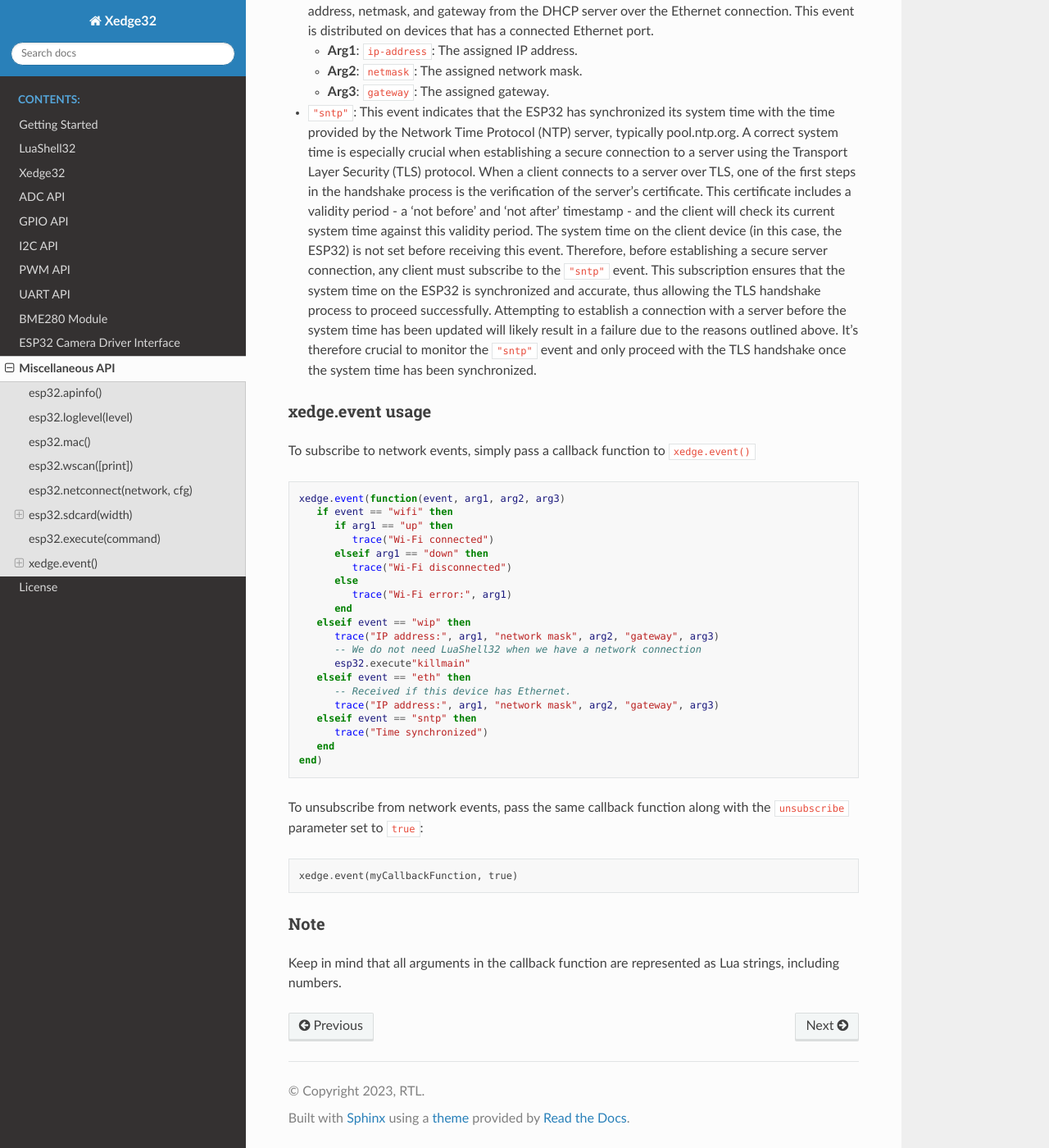
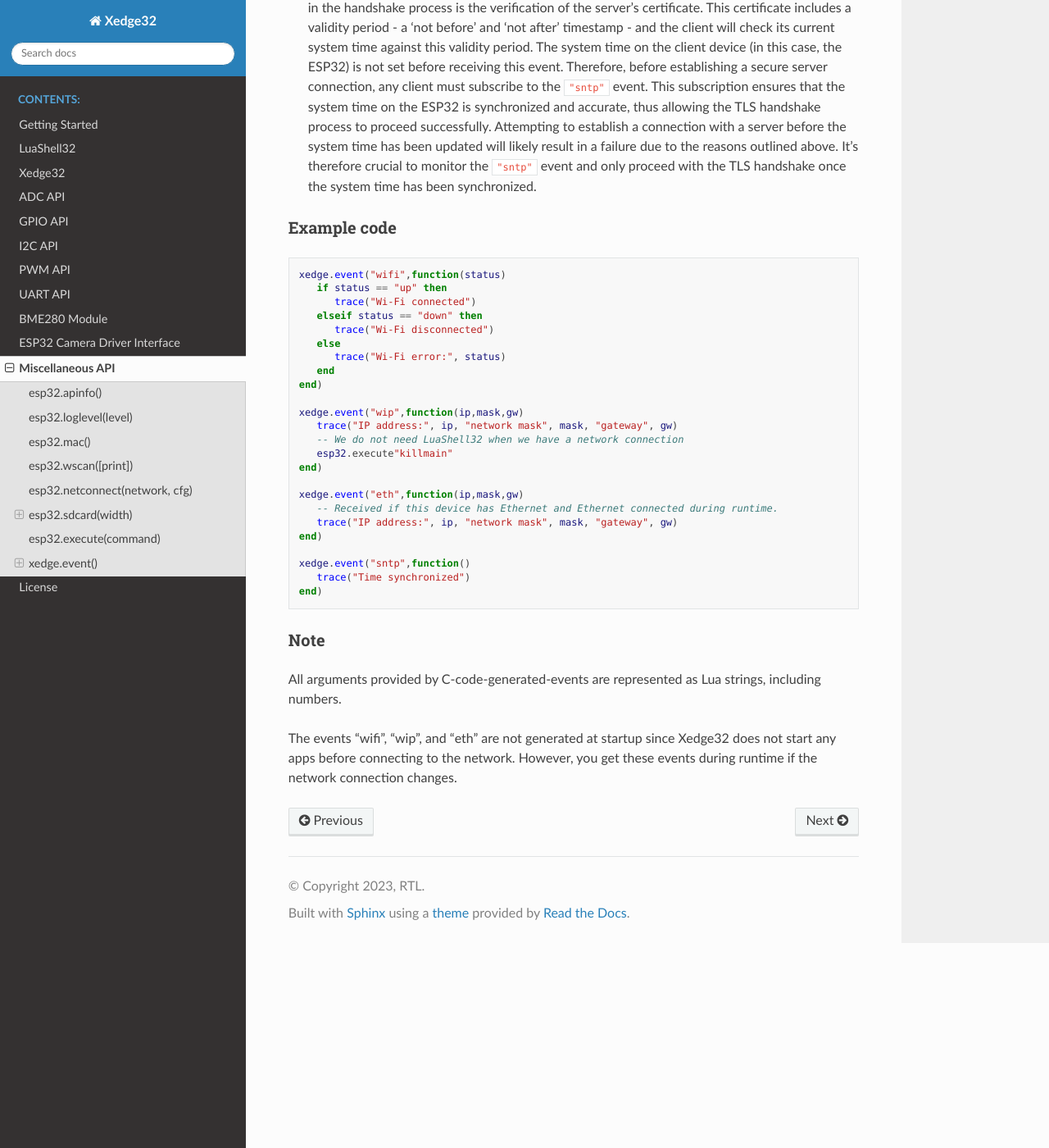
Before and after one commit to RealTimeLogic/Xedge32, a Sphinx documentation site: the page built from doc/source/misc.rst, in a window 1280 px wide and 1400 px high, scrolled down 5156 px. Shown: the whole window at 82% size. Built offline with Sphinx 7.4.7 and the Read the Docs theme 2.0.0, drawn with Linux system fonts in a browser that asks for light colours; some of the changed text lies outside the part shown.

Commit message:
Update misc.rst

```diff
--- a/doc/source/misc.rst
+++ b/doc/source/misc.rst
@@ -177,23 +177,11 @@
 xedge.event()
 -----------------
 
-Xedge32 extends the `xedge.event() <https://realtimelogic.com/ba/doc/?url=Xedge.html#event>`_ mechanism, allowing you to subscribe and unsubscribe from network events, thus enabling the monitoring of network status changes.
-
-Syntax
-~~~~~~~
+Xedge32 extends the Xedge xedge.event() mechanism, allowing you to subscribe and unsubscribe from network events, thus enabling the monitoring of network status changes. The following shows the xedge.event() function in the `Xedge xedge.event() <https://realtimelogic.com/ba/doc/?url=Xedge.html#event>`_ documentation.
 
 .. code-block:: lua
 
-   xedge.event(callback [,unsubscribe])
-
-Parameters
-~~~~~~~~~~~
-
-- ``callback``: A function that will be called when a network event occurs.
-- ``unsubscribe``: An optional boolean parameter. If set to ``true``, the callback function will be unsubscribed from network events.
-
-Callback Function
-~~~~~~~~~~~~~~~~~~
+   xedge.event(event, callback [,unsubscribe])
 
 The specified ``callback`` function will be called when the network changes state or when an error or warning message is generated. The function takes the following arguments, all represented as Lua strings, including numbers:
 
@@ -202,7 +190,6 @@
   - **Arg1**: ``"up"``: Wi-Fi has transitioned from not connected to connected.
   - **Arg1**: ``"down"``: Wi-Fi has transitioned from connected to not connected.
   - **Arg1**: ``number``: A warning or error number as defined in the ESP-IDF (Espressif IoT Development Framework).
-
 
 
 - ``wip`` (WiFi IP address received): Indicates that the device has successfully obtained its IP address, netmask, and gateway from the DHCP server over the WiFi connection.
@@ -220,40 +207,40 @@
 - ``"sntp"``: This event indicates that the ESP32 has synchronized its system time with the time provided by the Network Time Protocol (NTP) server, typically pool.ntp.org. A correct system time is especially crucial when establishing a secure connection to a server using the Transport Layer Security (TLS) protocol. When a client connects to a server over TLS, one of the first steps in the handshake process is the verification of the server's certificate. This certificate includes a validity period - a 'not before' and 'not after' timestamp - and the client will check its current system time against this validity period.  The system time on the client device (in this case, the ESP32) is not set before receiving this event. Therefore, before establishing a secure server connection, any client must subscribe to the ``"sntp"`` event. This subscription ensures that the system time on the ESP32 is synchronized and accurate, thus allowing the TLS handshake process to proceed successfully. Attempting to establish a connection with a server before the system time has been updated will likely result in a failure due to the reasons outlined above. It's therefore crucial to monitor the ``"sntp"`` event and only proceed with the TLS handshake once the system time has been synchronized.
 
 
-xedge.event usage
-~~~~~~~~~~~~~~~~~~~~~
-
-To subscribe to network events, simply pass a callback function to ``xedge.event()``
+Example code
+~~~~~~~~~~~~~~~~
 
 .. code-block:: lua
 
-   xedge.event(function(event, arg1, arg2, arg3)
-      if event == "wifi" then
-         if arg1 == "up" then
-            trace("Wi-Fi connected")
-         elseif arg1 == "down" then
-            trace("Wi-Fi disconnected")
-         else
-            trace("Wi-Fi error:", arg1)
-         end
-      elseif event == "wip" then
-         trace("IP address:", arg1, "network mask", arg2, "gateway", arg3)
-         -- We do not need LuaShell32 when we have a network connection
-         esp32.execute"killmain"
-      elseif event == "eth" then
-         -- Received if this device has Ethernet.
-         trace("IP address:", arg1, "network mask", arg2, "gateway", arg3)
-      elseif event == "sntp" then
-         trace("Time synchronized")
+   xedge.event("wifi",function(status)
+      if status == "up" then
+         trace("Wi-Fi connected")
+      elseif status == "down" then
+         trace("Wi-Fi disconnected")
+      else
+         trace("Wi-Fi error:", status)
       end
    end)
 
+   xedge.event("wip",function(ip,mask,gw)
+      trace("IP address:", ip, "network mask", mask, "gateway", gw)
+      -- We do not need LuaShell32 when we have a network connection
+      esp32.execute"killmain"
+   end)
 
-To unsubscribe from network events, pass the same callback function along with the ``unsubscribe`` parameter set to ``true``::
+   xedge.event("eth",function(ip,mask,gw)
+      -- Received if this device has Ethernet and Ethernet connected during runtime.
+      trace("IP address:", ip, "network mask", mask, "gateway", gw)
+   end)
 
-  xedge.event(myCallbackFunction, true)
+   xedge.event("sntp",function()
+      trace("Time synchronized")
+   end)
+
 
 Note
 ~~~~
 
-Keep in mind that all arguments in the callback function are represented as Lua strings, including numbers.
+All arguments provided by C-code-generated-events are represented as Lua strings, including numbers.
+
+The events "wifi", "wip", and "eth" are not generated at startup since Xedge32 does not start any apps before connecting to the network. However, you get these events during runtime if the network connection changes.
```
